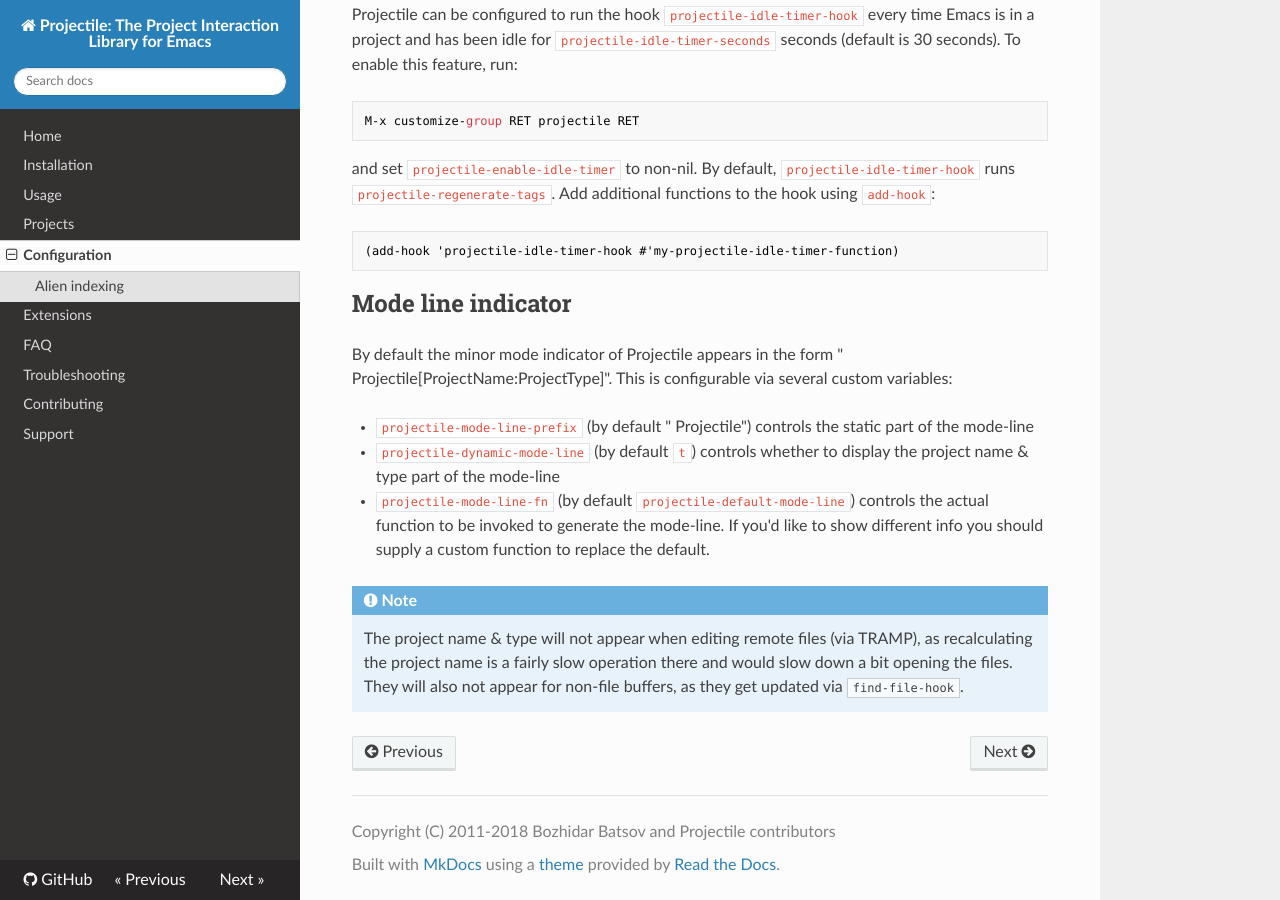
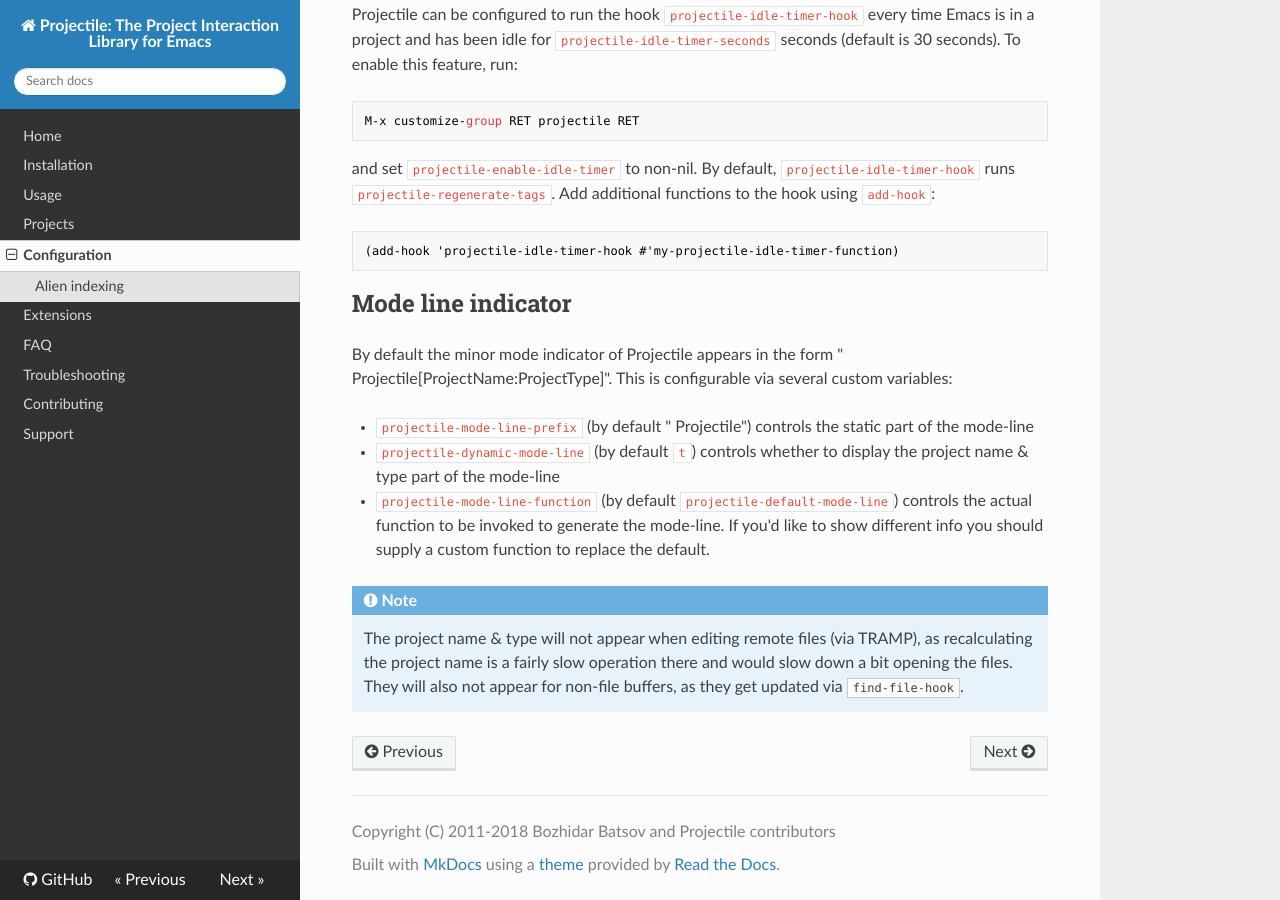
Before and after one commit to bbatsov/projectile, an MkDocs documentation site: the page built from doc/configuration.md, in a window 1280 px wide and 900 px high, scrolled down 5929 px. Built offline with MkDocs 1.6.1, drawn with Linux system fonts in a browser that asks for light colours; nearby versions of some CDN libraries; old or Windows-style settings are respelled for this version of MkDocs.

Commit message:
Rename projectile-mode-line-fn to projectile-mode-line-function
That's consistent with the rest of the naming we've used so far.

```diff
--- a/doc/configuration.md
+++ b/doc/configuration.md
@@ -321,7 +321,7 @@
 
 * `projectile-mode-line-prefix` (by default " Projectile") controls the static part of the mode-line
 * `projectile-dynamic-mode-line` (by default `t`) controls whether to display the project name & type part of the mode-line
-* `projectile-mode-line-fn` (by default `projectile-default-mode-line`) controls the actual function to be invoked to generate the mode-line. If you'd like to show different info you should supply a custom function to replace the default.
+* `projectile-mode-line-function` (by default `projectile-default-mode-line`) controls the actual function to be invoked to generate the mode-line. If you'd like to show different info you should supply a custom function to replace the default.
 
 !!! Note
 
```
Also changed, not shown: CHANGELOG.md (+1 -1 lines), 1 other file.
